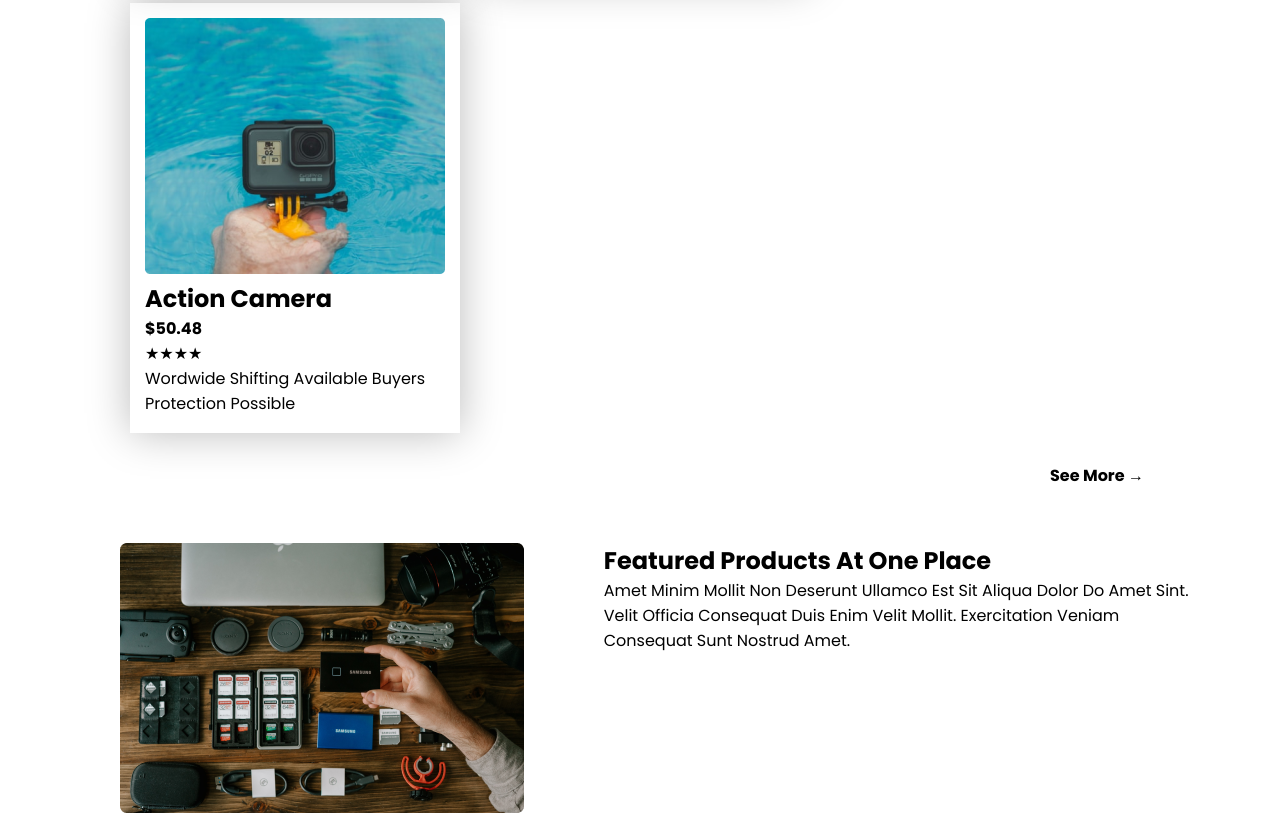
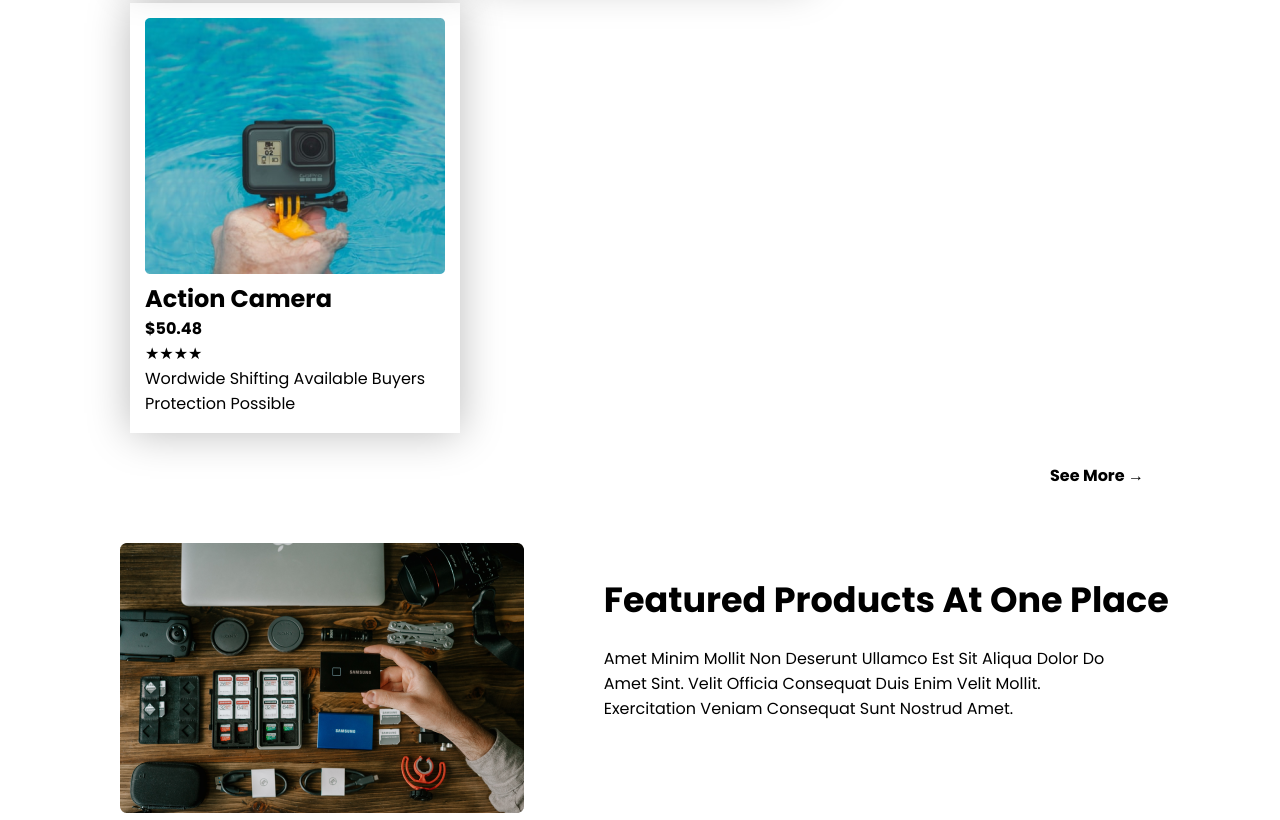
Before and after one commit to DelwarHosssain/-Influences_gare_assets, a plain HTML site: page index.html in a window 1280 px wide. Shown: the part 2709-3529 px from the top of the page. Drawn offline with Linux system fonts and the light colour scheme.

Commit message:
End main

```diff
--- a/Css/style.css
+++ b/Css/style.css
@@ -118,8 +118,10 @@ hr {
 
 .info-part2 {
     width: 55%;
+    padding-top: 30px;
 }
 
 .head-size1 {
-    font-size: ;
+    font-size: 35px;
+    margin-bottom: 20px;
 }
--- a/index.html
+++ b/index.html
@@ -176,7 +176,7 @@
                 </div>
                 <div class="info-part2">
                     <h1 class="head-size1">Featured products at one place</h1>
-                    <p>Amet minim mollit non deserunt ullamco est sit aliqua dolor do amet sint. Velit officia consequat duis enim velit mollit. Exercitation veniam consequat sunt nostrud amet.</p>
+                    <p>Amet minim mollit non deserunt ullamco est sit aliqua dolor do <br> amet sint. Velit officia consequat duis enim velit mollit.<br> Exercitation veniam consequat sunt nostrud amet.</p>
                 </div>
             </div>
         </section>
```
